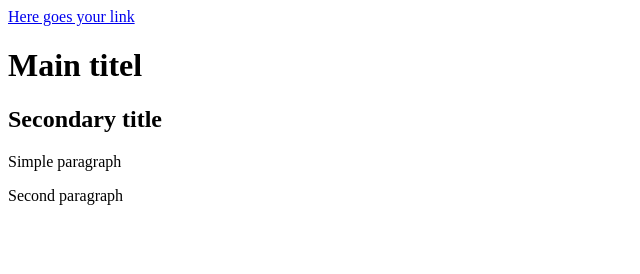
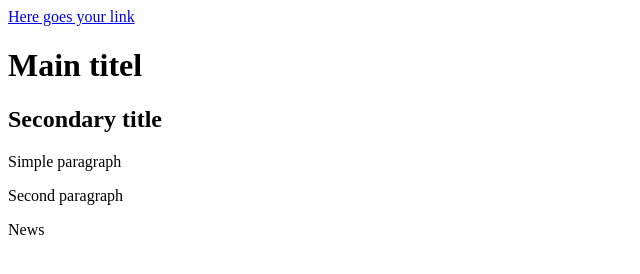
Before and after one commit to Flotsam3/test, a plain HTML site: page index.html in a window 1280 px wide. Shown: the full height of the page, 0-640 px from the left. Drawn offline with Linux system fonts and the light colour scheme.

Commit message:
added section

```diff
--- a/index.html
+++ b/index.html
@@ -13,5 +13,6 @@
     <h2>Secondary title</h2>
     <p>Simple paragraph</p>
     <p>Second paragraph</p>
+    <section>News</section>
 </body>
 </html>
```
